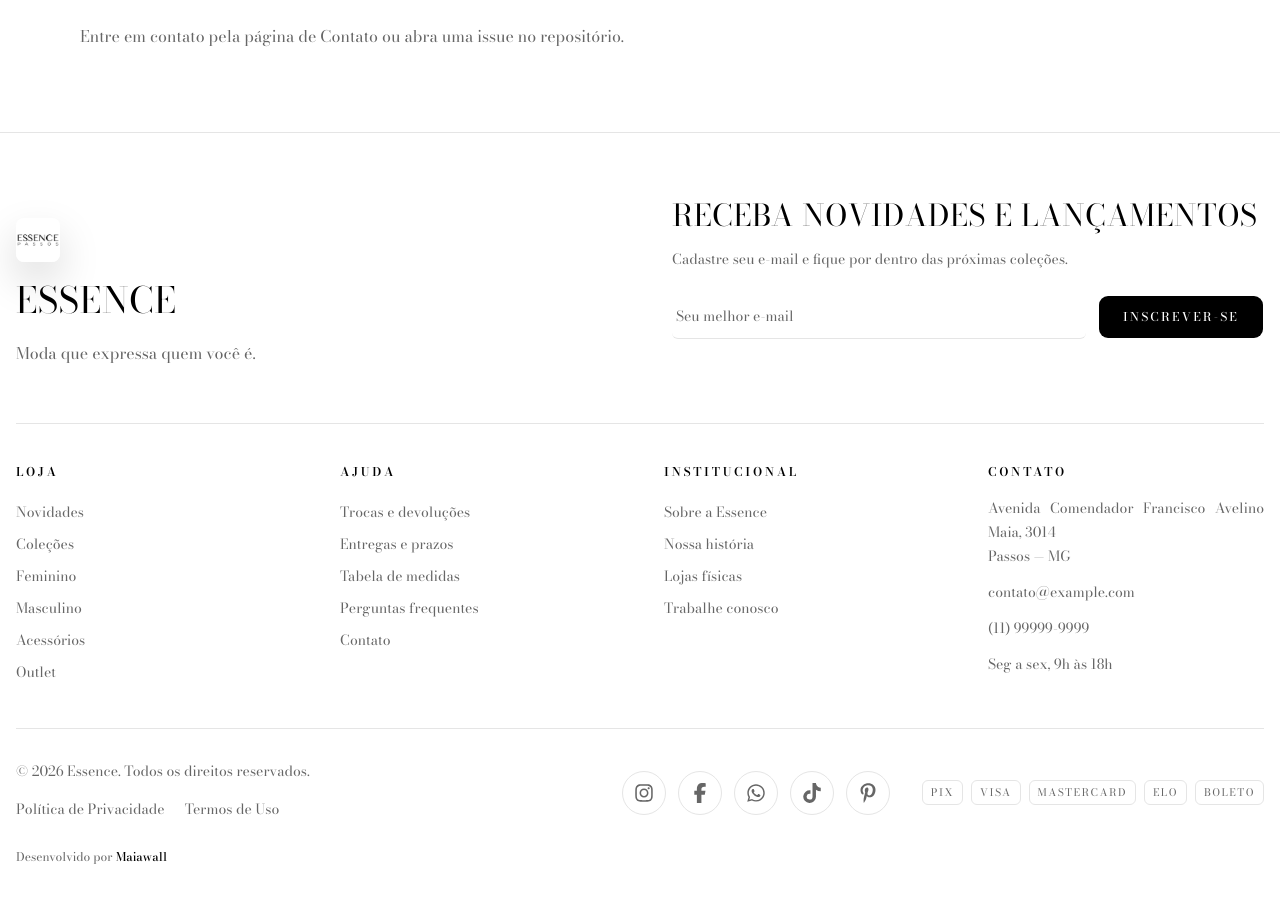
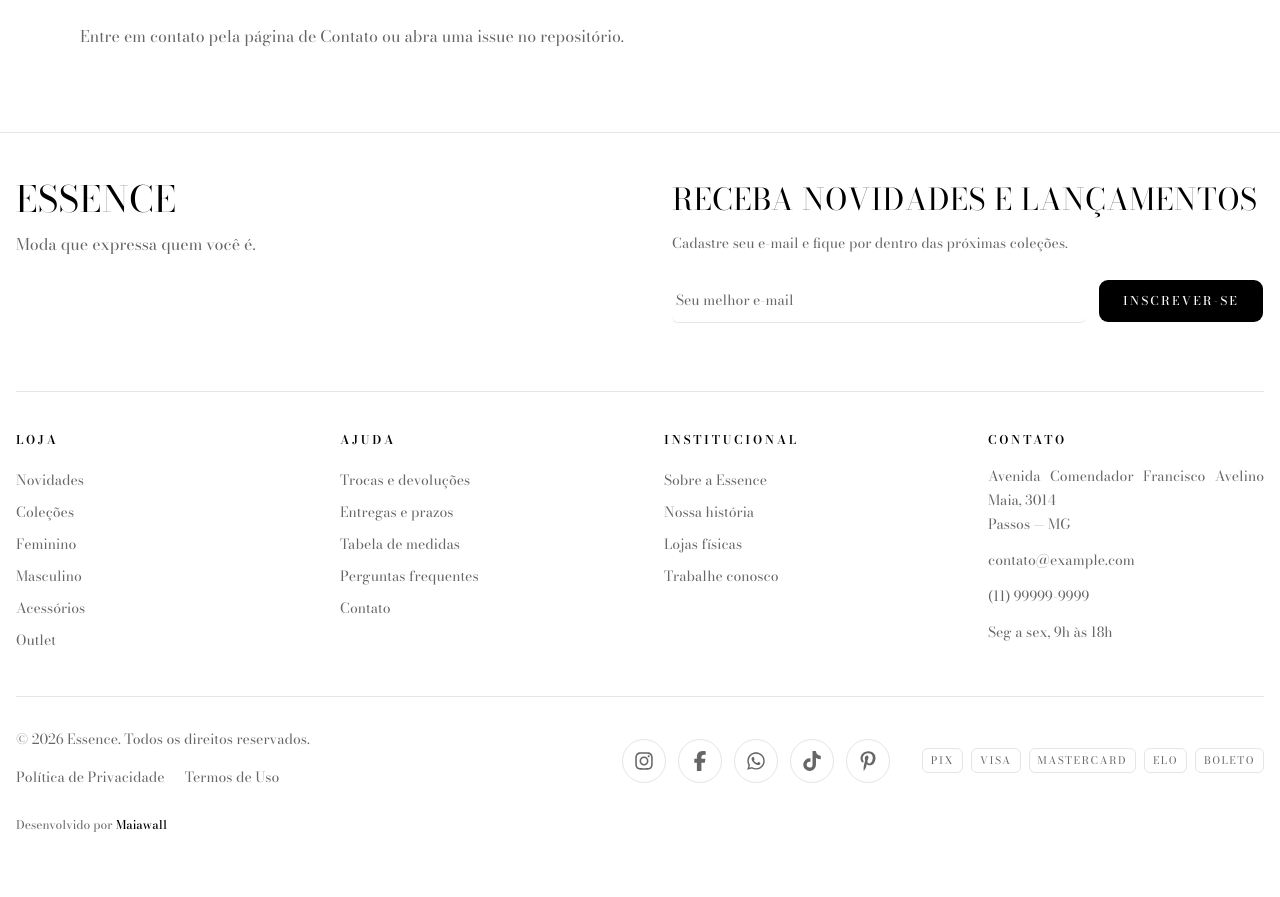
Before and after one commit to wallacemaia2007/Essence_Web, a Next.js app: page /sobre in a window 1280 px wide. Shown: the part 1280-2177 px from the top of the page. After the commit the page ends 2145 px from the top, so only its background shows below. Built offline with nearby package versions, Linux system fonts and the light colour scheme; no server answers.

Commit message:
refactor: update footer layout and styles for improved design consistency

```diff
--- a/src/components/layout/footer.tsx
+++ b/src/components/layout/footer.tsx
@@ -1,13 +1,10 @@
 "use client";
-
-import Image from "next/image";
 
 import { Container, SocialLinks, ThemedSection } from "@/components/common";
 import { routes } from "@/constants/routes";
 import { footerData, type FooterLink } from "@/data/footer";
 import { socialLinks } from "@/data/social";
 
-import logoImg from "../../../public/images/logo.png";
 import { FooterColumn } from "./FooterColumn";
 import { FooterNewsletter } from "./FooterNewsletter";
 import { SamePageScrollLink } from "./SamePageScrollLink";
@@ -21,24 +18,18 @@ export function Footer() {
 
   return (
     <footer>
-      <ThemedSection className="relative isolate overflow-hidden border-t pt-12 pb-[calc(2rem+env(safe-area-inset-bottom,0px))] md:pt-16">
+      <ThemedSection className="relative isolate overflow-hidden border-t pt-8 pb-[calc(2rem+env(safe-area-inset-bottom,0px))] md:pt-12">
         <Container className="max-w-7xl">
-          {/* 1. Marca + newsletter */}
-          <div className="grid gap-10 pb-10 md:pb-14 lg:grid-cols-2 lg:items-end lg:gap-16">
-            <div className="max-w-md">
-              <Image
-                src={logoImg}
-                alt=""
-                aria-hidden="true"
-                className="mb-5 h-11 w-11 object-contain"
-              />
+          <div className="grid gap-8 pb-8 md:pb-10 lg:grid-cols-2 lg:items-start lg:gap-x-16">
+            <div>
               <SamePageScrollLink
                 href={routes.home}
-                className="font-heading hover:text-primary focus-visible:ring-ring/50 rounded-sm text-3xl leading-none tracking-wide uppercase transition focus-visible:ring-3 focus-visible:outline-none sm:text-4xl"
+                className="font-heading hover:text-primary focus-visible:ring-ring/50 inline-block max-w-md rounded-sm text-3xl leading-none tracking-wide uppercase transition focus-visible:ring-3 focus-visible:outline-none sm:text-4xl"
               >
                 {footerData.marca}
               </SamePageScrollLink>
-              <p className="text-muted-foreground mt-5 max-w-sm text-base leading-7">
+
+              <p className="text-muted-foreground mt-3 max-w-sm text-base leading-7">
                 {footerData.descricaoBreve}
               </p>
             </div>
```
